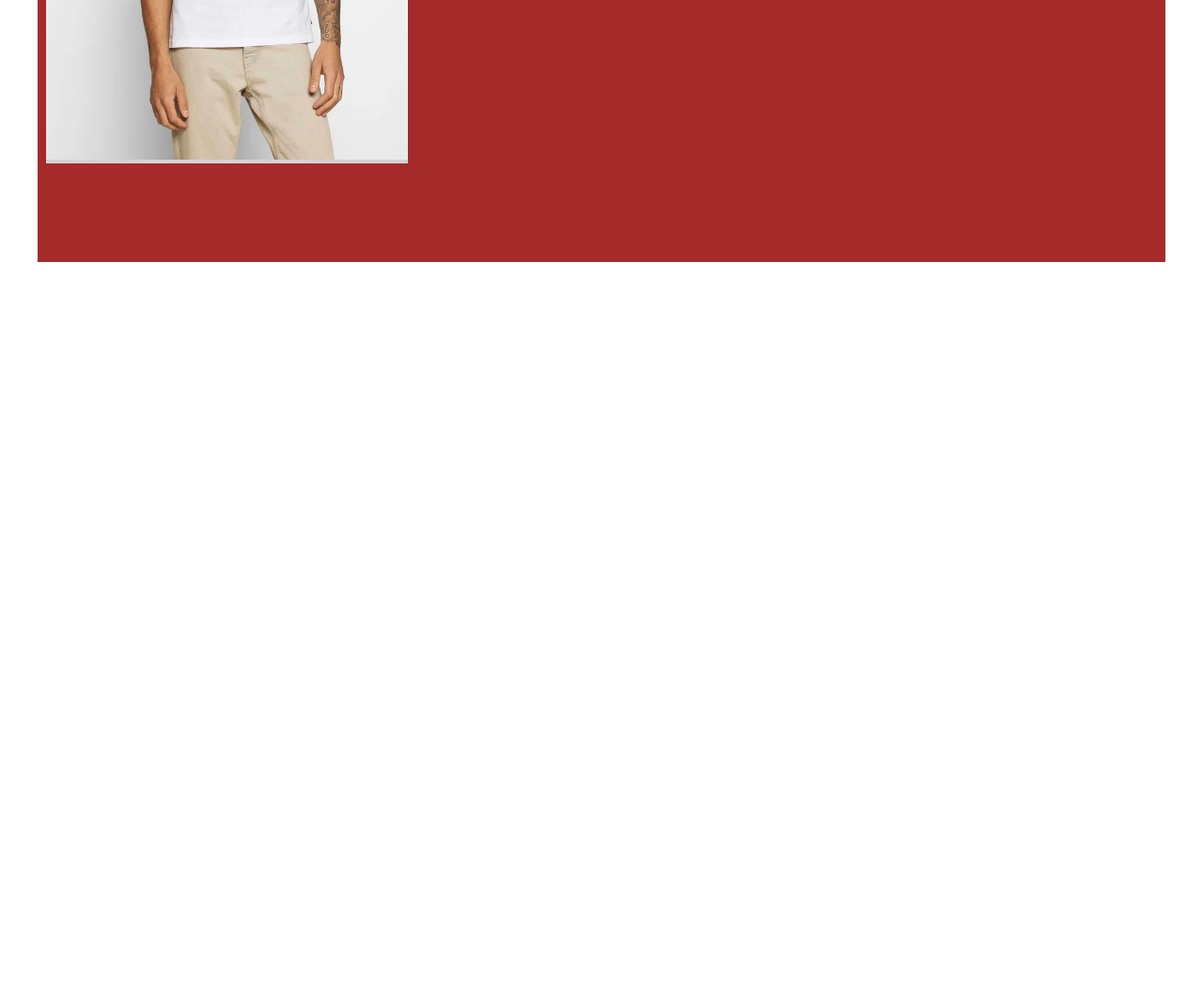
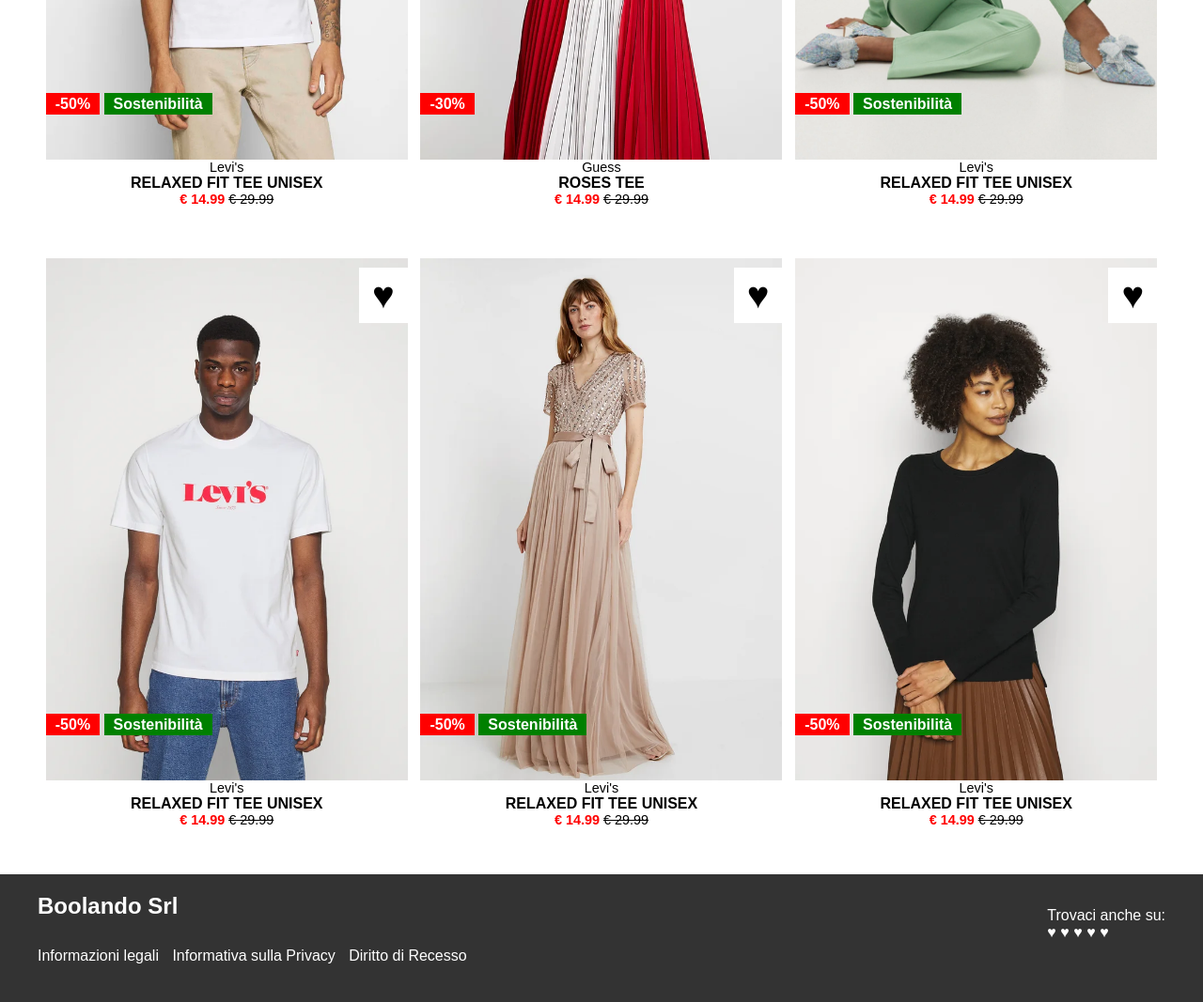
Before and after one commit to VincenzoTavassi/html-css-boolando, a plain HTML site: page index.html in a window 1280 px wide. Shown: the part 500-1567 px from the top of the page at 94% size. Before the commit the page ends 800 px from the top, so only its background shows below. Drawn offline with Linux system fonts and the light colour scheme.

Commit message:
footer & cards complete

```diff
--- a/css/reset.css
+++ b/css/reset.css
@@ -8,6 +8,7 @@
 	margin: 0;
 	padding: 0;
 	font: inherit;
+	list-style: none;
 }
 
 body {
--- a/css/style.css
+++ b/css/style.css
@@ -33,10 +33,7 @@ main {
     margin-top: 50px;
 }
 
-/* debug */
 .row {
-    background-color: brown;
-    height: 100%;
     display: flex;
     flex-wrap: wrap;
     gap: 5px;
@@ -49,10 +46,19 @@ main {
     width: calc(100% / 3 - 15px);
     margin-bottom: 50px;
     text-align: center;
+    position: relative;
 }
 
 
+.column>.visibile {
+    display: block;
+}
+
 .column:hover>.visibile {
+    display: none;
+}
+
+.column>.invisibile {
     display: none;
 }
 
@@ -60,6 +66,83 @@ main {
     display: block;
 }
 
-.column>.invisibile {
-    display: none;
+.drawer {
+    background-color: white;
+    font-size: 0.9rem;
 }
+
+.drawer>h2 {
+    font-weight: bold;
+    font-size: 1rem;
+}
+
+.drawer>.promo-price {
+    color: red;
+    font-weight: bold;
+}
+
+.drawer>.normal-price {
+    text-decoration: line-through;
+}
+
+.column>.badges {
+    position: absolute;
+    bottom: 100px;
+}
+
+.badges>.tag {
+    color: white;
+    font-weight: bold;
+    padding: 3px 10px;
+}
+
+.badges>.tag.discount {
+    background-color: red;
+}
+
+.badges>.tag.green {
+    background-color: green;
+
+}
+
+.column>.heart {
+    position: absolute;
+    background: white;
+    font-size: 2.5rem;
+    padding: 7px 14px;
+    top: 10px;
+    right: 0;
+}
+
+.column>.heart:hover {
+    color: red;
+}
+
+/* footer */
+
+footer {
+    background-color: #333;
+    color: white;
+    min-height: 100px;
+    padding-bottom: 30px;
+}
+
+/* .left-footer-menu ul {
+    margin: 400px 0;
+} */
+
+footer nav {
+    display: flex;
+    justify-content: space-between;
+    align-items: center;
+}
+
+.left-footer-menu ul li {
+    display: inline-block;
+    margin: 20px 10px 10px 0;
+}
+
+.left-footer-menu ul li:first-child {
+    font-size: 1.5rem;
+    font-weight: bold;
+}
--- a/index.html
+++ b/index.html
@@ -35,17 +35,119 @@
 		<div class="container">
 			<div class="row">
 				<div class="column">
-					<img class="visibile" src="./img/1.webp" alt="">
-					<img class="invisibile" src="./img/1b.webp" alt="" srcset="">
+					<img class="visibile" src="./img/1.webp" alt="T-Shirt">
+					<img class="invisibile" src="./img/1b.webp" alt="T-Shirt 2">
+					<div class="badges">
+						<span class="discount tag">-50%</span>
+						<span class="green tag">Sostenibilità</span>
+					</div>
+					<div class="heart">&hearts;</div>
+					<div class="drawer">
+						<span>Levi's</span><br>
+						<h2>RELAXED FIT TEE UNISEX</h2>
+						<span class="promo-price">€ 14.99</span>
+						<span class="normal-price">€ 29.99</span>
+					</div>
 				</div>
-				<div class="column"></div>
-				<div class="column"></div>
-				<div class="column"></div>
-				<div class="column"></div>
-				<div class="column"></div>
+				<div class="column">
+					<img class="visibile" src="./img/2.webp" alt="T-Shirt">
+					<img class="invisibile" src="./img/2b.webp" alt="T-Shirt 2">
+					<div class="badges">
+						<span class="discount tag">-30%</span>
+					</div>
+					<div class="heart">&hearts;</div>
+					<div class="drawer">
+						<span>Guess</span><br>
+						<h2>ROSES TEE</h2>
+						<span class="promo-price">€ 14.99</span>
+						<span class="normal-price">€ 29.99</span>
+					</div>
+				</div>
+				<div class="column">
+					<img class="visibile" src="./img/3.webp" alt="T-Shirt">
+					<img class="invisibile" src="./img/3b.webp" alt="T-Shirt 2">
+					<div class="badges">
+						<span class="discount tag">-50%</span>
+						<span class="green tag">Sostenibilità</span>
+					</div>
+					<div class="heart">&hearts;</div>
+					<div class="drawer">
+						<span>Levi's</span><br>
+						<h2>RELAXED FIT TEE UNISEX</h2>
+						<span class="promo-price">€ 14.99</span>
+						<span class="normal-price">€ 29.99</span>
+					</div>
+				</div>
+				<div class="column">
+					<img class="visibile" src="./img/4.webp" alt="T-Shirt">
+					<img class="invisibile" src="./img/4b.webp" alt="T-Shirt 2">
+					<div class="badges">
+						<span class="discount tag">-50%</span>
+						<span class="green tag">Sostenibilità</span>
+					</div>
+					<div class="heart">&hearts;</div>
+					<div class="drawer">
+						<span>Levi's</span><br>
+						<h2>RELAXED FIT TEE UNISEX</h2>
+						<span class="promo-price">€ 14.99</span>
+						<span class="normal-price">€ 29.99</span>
+					</div>
+				</div>
+				<div class="column">
+					<img class="visibile" src="./img/5.webp" alt="T-Shirt">
+					<img class="invisibile" src="./img/5b.webp" alt="T-Shirt 2">
+					<div class="badges">
+						<span class="discount tag">-50%</span>
+						<span class="green tag">Sostenibilità</span>
+					</div>
+					<div class="heart">&hearts;</div>
+					<div class="drawer">
+						<span>Levi's</span><br>
+						<h2>RELAXED FIT TEE UNISEX</h2>
+						<span class="promo-price">€ 14.99</span>
+						<span class="normal-price">€ 29.99</span>
+					</div>
+				</div>
+				<div class="column">
+					<img class="visibile" src="./img/6.webp" alt="T-Shirt">
+					<img class="invisibile" src="./img/6b.webp" alt="T-Shirt 2">
+					<div class="badges">
+						<span class="discount tag">-50%</span>
+						<span class="green tag">Sostenibilità</span>
+					</div>
+					<div class="heart">&hearts;</div>
+					<div class="drawer">
+						<span>Levi's</span><br>
+						<h2>RELAXED FIT TEE UNISEX</h2>
+						<span class="promo-price">€ 14.99</span>
+						<span class="normal-price">€ 29.99</span>
+					</div>
+				</div>
 			</div>
 		</div>
 	</main>
+	<footer>
+		<div class="container">
+			<nav>
+				<div class="left-footer-menu">
+					<ul>
+						<li><a href="#">Boolando Srl</a></li><br>
+						<li><a href="#">Informazioni legali</a></li>
+						<li><a href="#">Informativa sulla Privacy</a></li>
+						<li><a href="#">Diritto di Recesso</a></li>
+					</ul>
+				</div>
+				<div class="footer-icons">
+					<div>Trovaci anche su:</div>
+					<span>&hearts;</span>
+					<span>&hearts;</span>
+					<span>&hearts;</span>
+					<span>&hearts;</span>
+					<span>&hearts;</span>
+				</div>
+			</nav>
+		</div>
+	</footer>
 
 </body>
 
```
